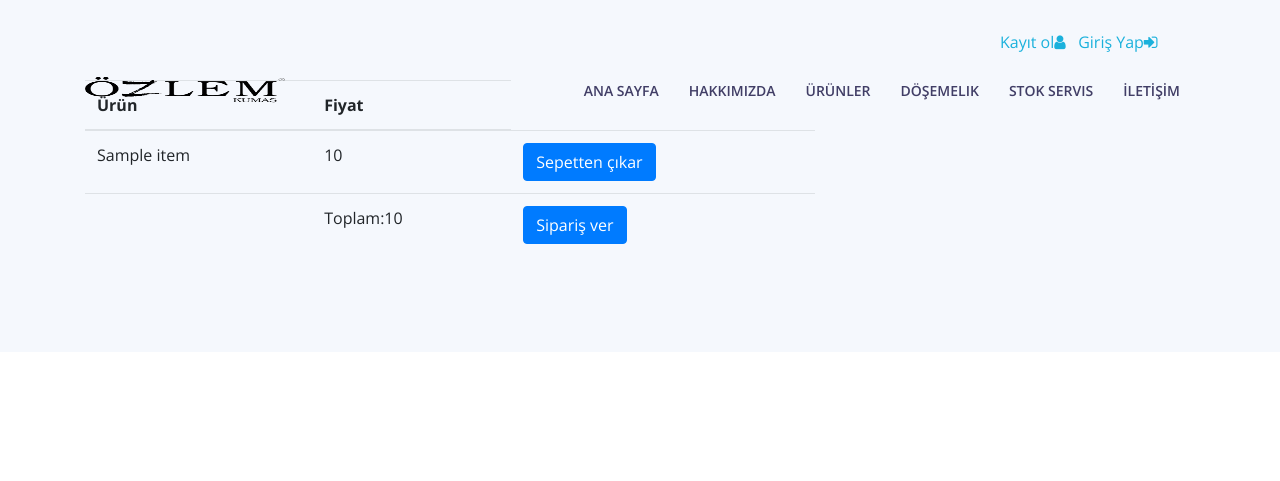
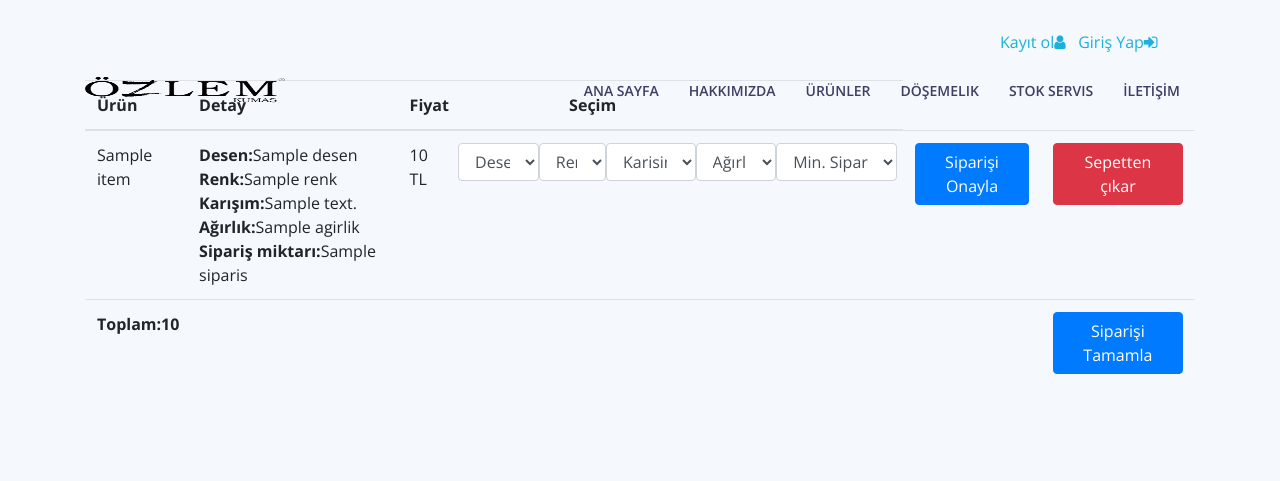
Before and after one commit to Soyluarda/antioch, a Django app: template app/templates/cart.html in a window 1280 px wide. Shown: the top 481 px of the page. Run offline with Django 3.2, Linux system fonts and the light colour scheme; the template is opened without the code that fills it: most values are stand-ins (such as "Sample title", 1, 10 or a date in 2020); parts of the project's set-up code (start-up, migrations or seed data) failed here and were passed over; some libraries are stand-ins or nearby versions.

Commit message:
last one

```diff
--- a/app/templates/cart.html
+++ b/app/templates/cart.html
@@ -13,7 +13,7 @@
       <div class="container">
         <div class="row">
 
-    <div class="col-sm-8 col-sm-offset-2">
+    <div class="col-sm-12">
         {% if empty %}
 
         <h1>{{emptymessage}}</h1>
@@ -28,24 +28,117 @@
         <table class="table">
             <thead>
                 <th>Ürün</th>
+                <th colspan="2">Detay</th>
                 <th>Fiyat</th>
+                <th>&ensp;&ensp;&ensp;&ensp;&ensp;&ensp;&ensp;&ensp;&ensp;&ensp;&ensp;&ensp;Seçim</th>
             </thead>
             <tfoot>
                 <tr>
-                    <td>
-                    </td>
-                    <td>Toplam:{{cart.total}}</td>
-                    <td><form action="" method="post">{% csrf_token %}<button type="submit" class="btn btn-primary">Sipariş ver </button></form></td>
+
+                    <td colspan="10"><strong>Toplam:{{cart.total}}</strong></td>
+                    <td><form action="{% url 'carts' %}" method="post">{% csrf_token %}<button type="submit" class="btn btn-primary">Siparişi Tamamla </button></form></td>
                 </tr>
             </tfoot>
             {% for item in cart.products.all %}
+            <tr>
+                <td colspan="1">{{item}}
+                <td colspan="2">{% for x in details.values %} {% if x.id == item.id %}
+                 <strong>Desen:</strong>{{x.desen}}<br>
+                <strong>Renk:</strong>{{x.renk}}<br>
+                <strong>Karışım:</strong>{{x.karisim}}<br>
+                <strong>Ağırlık:</strong>{{x.agirlik}}<br>
+                <strong>Sipariş miktarı:</strong>{{x.siparis}}<br>
+                {% endif %}
 
-            <tr>
-                <td>{{item}}
+                    {% endfor %}</td>
                 </td>
-                <td>{{item.price}}</td>
-                <td><a href="{% url 'update_carts_2' item.id %}" class="btn btn-primary">Sepetten çıkar </a></td>
+                <td>{{item.price}} TL</td>
+                <td>
+                    <form action="{% url 'update_carts_3' %}" method="post">
+                <div class="row">
+                {% csrf_token %}
+                 <div class="form-group" style="width:18%;">
+                    <select class="form-control" name="desen" id="exampleFormControlSelect1">
+                      <option selected disabled>Desen</option>
+                      <option>ekose</option>
+                      <option>Etnik</option>
+                      <option>Geometrik</option>
+                      <option>Baliksirti</option>
+                      <option>Kazayagi</option>
+                      <option>Duz</option>
+                      <option>Cizgi</option>
+                      <option>Tweed</option>
+                    </select>
+                </div>
+
+              <div class="form-group" style="width:15%;">
+                    <select class="form-control" name="renk" id="exampleFormControlSelect2">
+                      <option selected disabled>Renk</option>
+                      <option>Bej</option>
+                      <option>Siyah</option>
+                      <option>Beyaz</option>
+                      <option>mavi</option>
+                      <option>Lacivert</option>
+                      <option>Kahverengi</option>
+                      <option>Camel</option>
+                      <option>Tesil</option>
+                      <option>Haki</option>
+                      <option>Turuncu</option>
+                      <option>Pembe</option>
+                      <option>kirmizi</option>
+                      <option>Bordo</option>
+                      <option>Mor</option>
+                      <option>Sari</option>
+                      <option>Gri</option>
+                      <option>Antrasit</option>
+                      <option>Multicolor</option>
+                    </select>
+                </div>
+                <div class="form-group" style="width:20%;">
+                    <select class="form-control" name="karisim" id="exampleFormControlSelect3">
+                      <option selected disabled>Karisim</option>
+                                           <option>Akrilik</option>
+                      <option>Alpaka</option>
+                      <option>Angora</option>
+                      <option>Kasmir</option>
+                      <option>Pamuk</option>
+                      <option>Elastan</option>
+                      <option>Keten</option>
+                      <option>Polyamid</option>
+                      <option>Polyester</option>
+                      <option>Ipek</option>
+                      <option>Moher</option>
+                      <option>Yun</option>
+                      <option>Viskon</option>
+                    </select>
+                </div>
+                   <div class="form-group" style="width:18%;">
+                    <select class="form-control" name="agirlik" id="exampleFormControlSelect4">
+                      <option selected disabled>Ağırlık</option>
+                      <option>0-200 g/mtul</option>
+                      <option>201-400g/mtul</option>
+                      <option>401-600g/mtul</option>
+                      <option>600+ g/mtul</option>
+                    </select>
+                </div>
+                   <div class="form-group" style="width:27%;">
+                    <select class="form-control" name="siparis" id="exampleFormControlSelect5">
+                      <option selected disabled>Min. Sipariş</option>
+                      <option>1-100</option>
+                      <option>101-300</option>
+                      <option>301-500</option>
+                      <option>500+</option>
+                    </select>
+                </div>
+        </div>
+    </td>
+                <td><button class="btn btn-primary" name="urun_id" value="{{item.id}}">Siparişi Onayla</button></td>
+
+                    </form>
+
+                <td colspan="8"><a href="{% url 'update_carts_2' item.id %}" class="btn btn-danger">Sepetten çıkar </a></td>
             </tr>
+
             {% endfor %}
         </table>
 
--- a/app/urls.py
+++ b/app/urls.py
@@ -13,6 +13,7 @@ urlpatterns = [
     path('sepet', carts,name='carts'),
     re_path('sepet/(?P<slug>[\w-]+)/$', update_carts,name='update_carts'),
     re_path('sepet2/(?P<slug>[\w-]+)/$', update_carts_2,name='update_carts_2'),
+    re_path('sepet3/$', update_carts_3, name='update_carts_3'),
     path('upholstery', upholstery,name='upholstery'),
     path('stok', stock_service,name='stock_service'),
     path('iletisim', contact, name='contact'),
--- a/cart/models.py
+++ b/cart/models.py
@@ -1,4 +1,5 @@
 from django.db import models
+import jsonfield
 
 # Create your models here.
 
@@ -6,6 +7,7 @@ from product.models import Product
 
 class Cart(models.Model):
     products = models.ManyToManyField(Product,null=True,blank=True)
+    details = jsonfield.JSONField()
     total = models.DecimalField(max_digits=100,decimal_places=2,default=0.00)
     active = models.BooleanField(default=True)
 
```
Also changed, not shown: app/templates/email.html (+10 -0 lines), app/templates/email2.html (+27 -1 lines), app/views.py (+40 -13 lines), cart/migrations/0002_cart_details.py (added), cart/migrations/0003_auto_20200116_1902.py (added), cart/migrations/0004_auto_20200116_1902.py (added), cart/migrations/0005_auto_20200116_1946.py (added), db.sqlite3.
